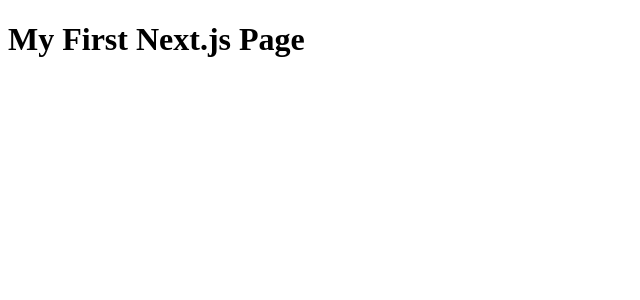
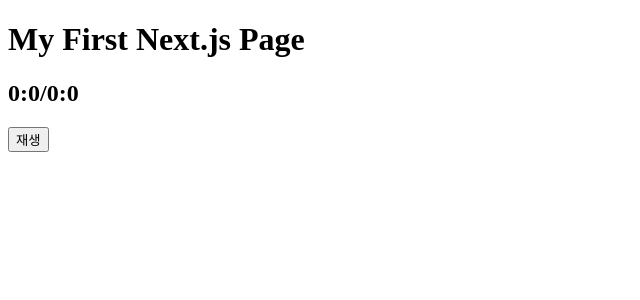
Before and after one commit to wiseseo/Team_Web_3_Client, a Next.js app: page / in a window 1280 px wide. Shown: the top 300 px of the page, without its empty margins (0-640 px from the left). Built offline with nearby package versions, Linux system fonts and the light colour scheme.

Commit message:
오디오 태그의 DOM 객체를 가져와서 직접 제어 #26

```diff
--- /dev/null
+++ b/components/Audio.tsx
@@ -0,0 +1,45 @@
+import * as React from "react";
+
+interface Props {
+  src: string;
+}
+
+const Audio: React.FC<Props> = ({ src }: Props): React.ReactElement => {
+  const [playing, setPlaying] = React.useState(false);
+  const [now, setNow] = React.useState(0);
+  const [duration, setDuration] = React.useState(0);
+  const audioRef = React.useRef(null);
+  let intervalID;
+  const playAudio = () => {
+    if (audioRef.current !== null) {
+      if (playing) {
+        audioRef.current.pause();
+        intervalID = clearInterval(intervalID);
+        setPlaying(false);
+      } else {
+        audioRef.current.play();
+        intervalID = setInterval(() => {
+          setNow(audioRef.current.currentTime);
+        }, 10);
+        setPlaying(true);
+      }
+    }
+  };
+  return (
+    <div className="App">
+      <h2>
+        {Math.floor(now / 60)}:{Math.floor(now % 60)}/
+        {Math.floor(duration / 60)}:{Math.floor(duration % 60)}
+      </h2>
+      <audio
+        preload="metadata"
+        onLoadedMetadata={() => setDuration(audioRef.current.duration)}
+        ref={audioRef}
+        src={src}
+      />
+      <button onClick={playAudio}>재생</button>
+    </div>
+  );
+};
+
+export default Audio;
--- a/pages/index.tsx
+++ b/pages/index.tsx
@@ -1,14 +1,16 @@
 import * as React from "react";
-import styled from 'styled-components';
+import Audio from "./../components/Audio";
+import styled from "styled-components";
 
 const Title = styled.h1`
-  color : black
+  color: black;
 `;
 
 const Index: React.FC = () => {
   return (
     <div>
       <Title>My First Next.js Page</Title>
+      <Audio src="http://media.w3.org/2010/07/bunny/04-Death_Becomes_Fur.oga" />
     </div>
   );
 };
```
Also changed, not shown: 1 other file (tests, documents, lock files or other folders).
